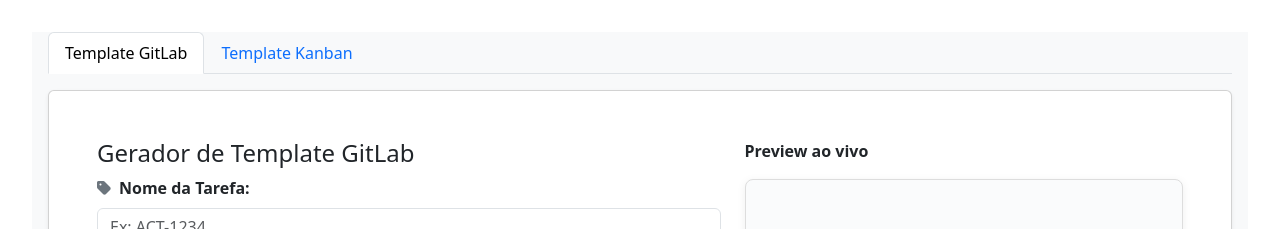
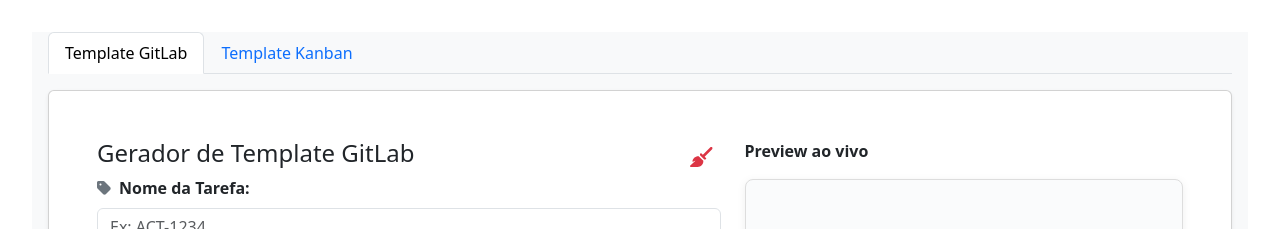
Before and after one commit to llima-dev/gl-template, a React (Vite) app: page / in a window 1280 px wide. Shown: the top 229 px of the page. Built offline with nearby package versions, Linux system fonts and the light colour scheme.

Commit message:
Limpar campos da aba do gitlab

```diff
--- a/src/App.tsx
+++ b/src/App.tsx
@@ -11,6 +11,8 @@
 import Preparativos from "./components/Preparativos";
 import ToolbarFlutuante from "./components/ToolbarFlutuante";
 import MarkdownPreview from "./components/MarkdownPreview";
+import { FontAwesomeIcon } from "@fortawesome/react-fontawesome";
+import { faBroom } from "@fortawesome/free-solid-svg-icons";
 
 import { KanbanTemplateProvider } from "./context/KanbanTemplateContext";
 import FormKanban from "./components/FormKanban";
@@ -20,7 +22,7 @@
 import { gerarMarkdown } from "./helpers";
 
 export default function App() {
-  const { template } = useTemplateStore();
+  const { template, limparCampos } = useTemplateStore();
   const [aba, setAba] = useState<"gitlab" | "kanban">("gitlab");
 
   useEffect(() => {
@@ -62,7 +64,8 @@
               <div className="row" style={{ height: "80vh" }}>
                 {/* Lado ESQUERDO: conteúdo editável com scroll */}
                 <div className="col-12 col-lg-7 col-scroll">
-                  <h1 className="h4">
+                  <div style={{ display: 'flex', alignItems: 'center', justifyContent: 'space-between' }}>
+                    <h1 className="h4" style={{ maxWidth: '60vw' }}>
                       Gerador de Template GitLab
                       {template.nomeTarefa && (
                         <span
@@ -73,6 +76,15 @@
                         </span>
                       )}
                     </h1>
+                    <button
+                      className="btn btn-outline-danger btn-sm kanban-toolbar-btn"
+                      type="button"
+                      onClick={limparCampos}
+                      title="Limpar formulário"
+                    >
+                      <FontAwesomeIcon icon={faBroom} />
+                    </button>
+                  </div>
                   <CamposBasicos />
                   <Comentario />
                   <hr className="my-4" />
--- a/src/context/TemplateContext.tsx
+++ b/src/context/TemplateContext.tsx
@@ -35,6 +35,7 @@
       template: Template;
       setTemplate: (t: Template) => void;
       limpar: () => void;
+      limparCampos: () => void;
     }
   | undefined
 >(undefined);
@@ -54,8 +55,33 @@
     setTemplate(modeloVazio);
   }
 
+  function limparCampos() {
+    // Limpa os campos da aba do gitlab
+    setTemplate((prev) => ({
+      ...prev,
+      nomeTarefa: "",
+      escopo: "",
+      impacto: "",
+      criterios: [],
+      passos: [],
+      preparativos: [],
+      blocosDeCodigo: [],
+      comentariosAtencao: [],
+      linksExternos: [],
+      navegadores: { chrome: false, edge: false },
+      bancos: {
+        sqlserver: false,
+        oracleIso: false,
+        postgres: false,
+        oracleUtf: false,
+      },
+      incluirFluxograma: false,
+      arquivados: []
+    }));
+  }
+
   return (
-    <TemplateContext.Provider value={{ template, setTemplate, limpar }}>
+    <TemplateContext.Provider value={{ template, setTemplate, limpar, limparCampos }}>
       {children}
     </TemplateContext.Provider>
   );
```
Lines whose indentation alone changed are shown as unchanged.
